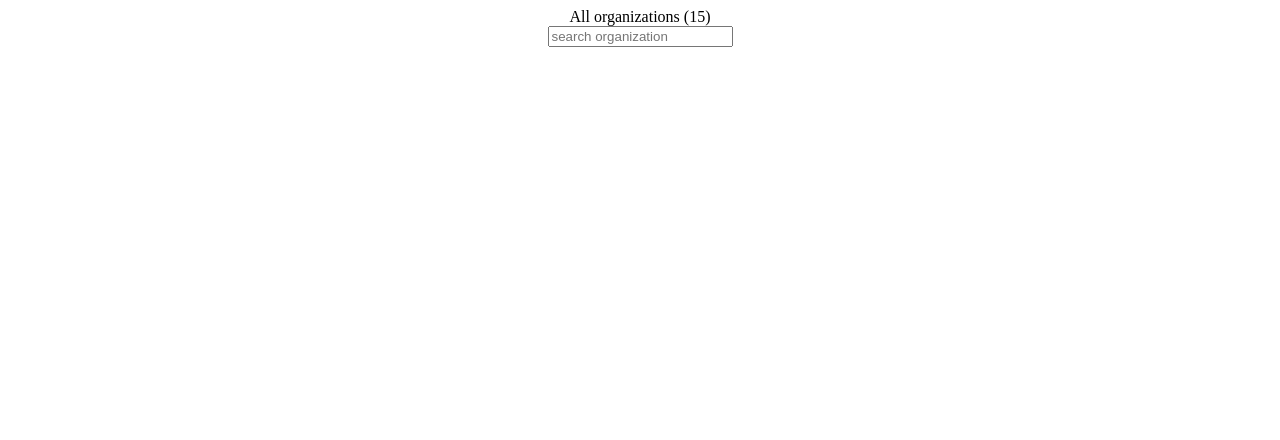
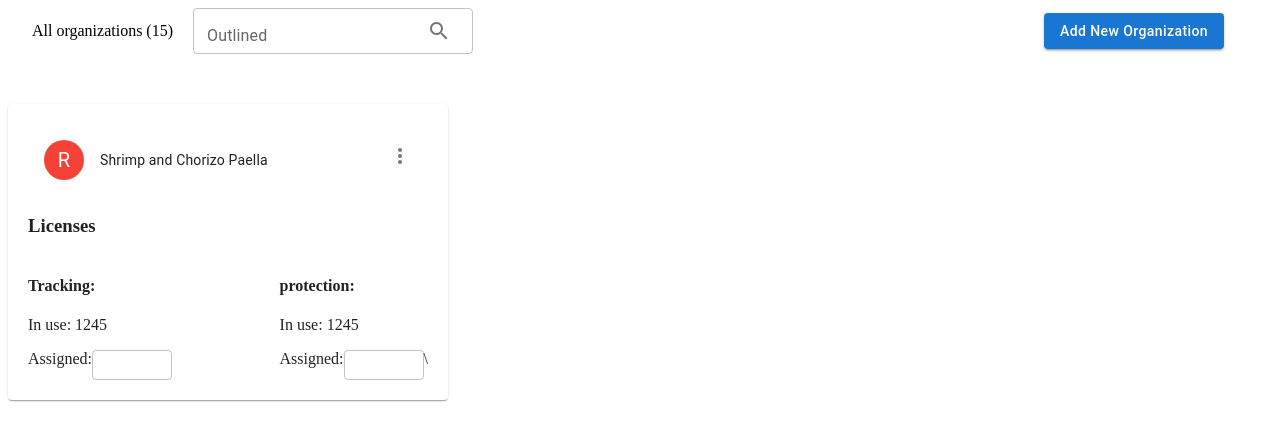
Before and after one commit to Arevik-Hayrapetyan/organizations-card, a React (Create React App) app: page / in a window 1280 px wide. Shown: the top 440 px of the page. Built offline with nearby package versions, Linux system fonts and the light colour scheme.

Commit message:
cards and searchBar

```diff
--- a/package.json
+++ b/package.json
@@ -3,11 +3,17 @@
   "version": "0.1.0",
   "private": true,
   "dependencies": {
+    "@emotion/react": "^11.10.5",
+    "@emotion/styled": "^11.10.5",
+    "@mui/icons-material": "^5.10.9",
+    "@mui/material": "^5.10.12",
+    "@reduxjs/toolkit": "^1.9.0",
     "@testing-library/jest-dom": "^5.16.5",
     "@testing-library/react": "^13.4.0",
     "@testing-library/user-event": "^13.5.0",
     "react": "^18.2.0",
     "react-dom": "^18.2.0",
+    "react-redux": "^8.0.5",
     "react-scripts": "5.0.1",
     "web-vitals": "^2.1.4"
   },
--- a/src/App.js
+++ b/src/App.js
@@ -1,16 +1,38 @@
-import './App.css';
-import SearchBar from './components/SearchBar/SearchBar';
-import Heading from './components/Heading/Heading';
+import './App.css'
+import SearchBar from './components/SearchBar/SearchBar'
+import Heading from './components/Heading/Heading'
+import AddForm from './components/AddForm/AddForm'
+import Container from '@mui/material/Container'
+import { styled } from '@mui/material/styles'
+import ListItems from './components/ListItems/ListItems'
 
+const Root = styled('div')(({ theme }) => ({
+  width: '100%',
+  '& .MuiContainer-root': {
+    maxWidth: 'unset',
+  },
+}))
 
 function App() {
   return (
-    <div className="App">
-      <Heading/>
-      <SearchBar/>
-
-    </div>
-  );
+    <Root>
+      <Container
+        sx={{
+          margin: 0,
+          width: '100%',
+          display: 'flex',
+          flexDirection: 'row',
+          justifyItems: 'start',
+          alignItems: 'center',
+        }}
+      >
+        <Heading />
+        <SearchBar />
+        <AddForm />
+      </Container>
+      <ListItems/>
+    </Root>
+  )
 }
 
-export default App;
+export default App
--- a/src/components/AddForm/AddForm.jsx
+++ b/src/components/AddForm/AddForm.jsx
@@ -1,18 +1,33 @@
-import React from 'react';
+import React from 'react'
+import Button from '@mui/material/Button'
 import styles from './AddForm.module.css'
+import { Container } from '@mui/system'
+import { styled } from '@mui/material/styles'
+
+
+const Root = styled('div')(({ theme }) => ({
+  display:'inline-block',
+  marginLeft:'auto',
+}))
 
 const AddForm = () => {
-
-  function handleAddOrganization(){
-
+  function handleAddOrganization() {
+    console.log('barev')
   }
 
   return (
-    <div>
-      <button onClick ={() => handleAddOrganization()}></button>
-
-    </div>
-  );
+    <Root>
+    <Container sx={{ marginLeft: 'auto' }}>
+      <Button
+        sx={{ textTransform: 'none' }}
+        variant="contained"
+        onClick={() => handleAddOrganization()}
+      >
+        Add New Organization
+      </Button>
+    </Container>
+    </Root>
+  )
 }
 
-export default AddForm;
+export default AddForm
--- a/src/components/AddForm/AddForm.module.css
+++ b/src/components/AddForm/AddForm.module.css
@@ -0,0 +1,3 @@
+.addBtn{
+  text-transform: none;
+}
--- /dev/null
+++ b/src/components/ListItem/ListItem.jsx
@@ -0,0 +1,106 @@
+import React, { useState } from 'react'
+import Card from '@mui/material/Card'
+import CardHeader from '@mui/material/CardHeader'
+import { red } from '@mui/material/colors'
+import Avatar from '@mui/material/Avatar'
+import IconButton from '@mui/material/IconButton'
+import MoreVertIcon from '@mui/icons-material/MoreVert'
+import TextField from '@mui/material/TextField'
+import { styled } from '@mui/material/styles'
+
+const Root = styled('div')(({ theme }) => ({
+  '& .MuiCard-root': {
+    padding: '20px',
+  },
+  '& .MuiInputBase-root': {
+    height: '30px',
+    width: '80px !important',
+  },
+  '.infoContainer': {
+    display: 'flex',
+    flexDirection: 'row',
+  },
+  '.protectionContainer': {
+    marginLeft: 'auto',
+  },
+  '.trackingContainer': {},
+  '.dropdownContent': {
+    display: 'none',
+    width: '40%',
+    marginLeft: 'auto',
+    marginTop: '20px',
+    backgroundColor: ' #f9f9f9',
+    boxShadow: '0px 8px 16px 0px rgba(0,0,0,0.2)',
+    zIndex: 1,
+  },
+  '.dropdownContent li': {
+    listStyle: 'none',
+    padding: '4px',
+  },
+  '.show':{
+    display:'block'
+  }
+}))
+
+const ListItem = () => {
+  const [show, setShow] = useState(false)
+
+  function handleDropdown() {
+    setShow(!show)
+    if(show){
+
+    }
+  }
+  return (
+    <Root>
+      <Card sx={{ maxWidth: 400, marginTop: '50px' }}>
+        <CardHeader
+          avatar={
+            <Avatar sx={{ bgcolor: red[500] }} aria-label="recipe">
+              R
+            </Avatar>
+          }
+          action={
+            <IconButton aria-label="settings" onClick={() => handleDropdown()}>
+              <MoreVertIcon />
+            </IconButton>
+          }
+          title="Shrimp and Chorizo Paella"
+        />
+
+        <div className={`dropdownContent ${show?'show':null}`}>
+          <li>Edit</li>
+          <li>Go to Organization</li>
+          <li>Delete Organization</li>
+        </div>
+
+        <h3>Licenses</h3>
+        <section className="infoContainer">
+          <div className="trackingContainer">
+            <h4>Tracking:</h4>
+            <p>
+              In use: <span>{1245}</span>
+            </p>
+            <div>
+              Assigned:
+              <TextField id="outlined-number" label="" type="number" />
+            </div>
+          </div>
+
+          <div className="protectionContainer">
+            <h4>protection:</h4>
+            <p>
+              In use: <span>{1245}</span>
+            </p>
+            <div>
+              Assigned:
+              <TextField id="outlined-number" label="" type="number" />\
+            </div>
+          </div>
+        </section>
+      </Card>
+    </Root>
+  )
+}
+
+export default ListItem
--- /dev/null
+++ b/src/components/ListItems/ListItems.jsx
@@ -0,0 +1,14 @@
+import React from 'react';
+import ListItem from '../ListItem/ListItem';
+
+const ListItems = () => {
+
+  return (
+    <div>
+
+      <ListItem/>
+    </div>
+  );
+}
+
+export default ListItems;
--- a/src/components/SearchBar/SearchBar.jsx
+++ b/src/components/SearchBar/SearchBar.jsx
@@ -1,13 +1,35 @@
-import React from 'react';
-import styles from "./SearchBar.module.css"
+import React from 'react'
+import TextField from '@mui/material/TextField'
+import { InputAdornment } from '@mui/material'
+import SearchIcon from '@mui/icons-material/Search'
+import { styled } from '@mui/material/styles'
+
+const Root = styled('div')(({ theme }) => ({
+  '& .MuiFormControl-root':{
+     marginLeft:'20px'
+  },
+  '& .MuiInputBase-root': {
+    height:'46px',
+  },
+}))
 
 const SearchBar = () => {
   return (
-    <div>
-      <input type="text" placeholder='search organization' />
-
-    </div>
-  );
+    <Root>
+      <TextField
+        id="outlined-basic"
+        label="Outlined"
+        variant="outlined"
+        InputProps={{
+          endAdornment: (
+            <InputAdornment position="start">
+              <SearchIcon />
+            </InputAdornment>
+          ),
+        }}
+      />
+    </Root>
+  )
 }
 
-export default SearchBar;
+export default SearchBar
```
Also changed, not shown: src/components/Heading/Heading.module.css (deleted), src/components/SearchBar/SearchBar.module.css (deleted), 1 other file (tests, documents, lock files or other folders).
